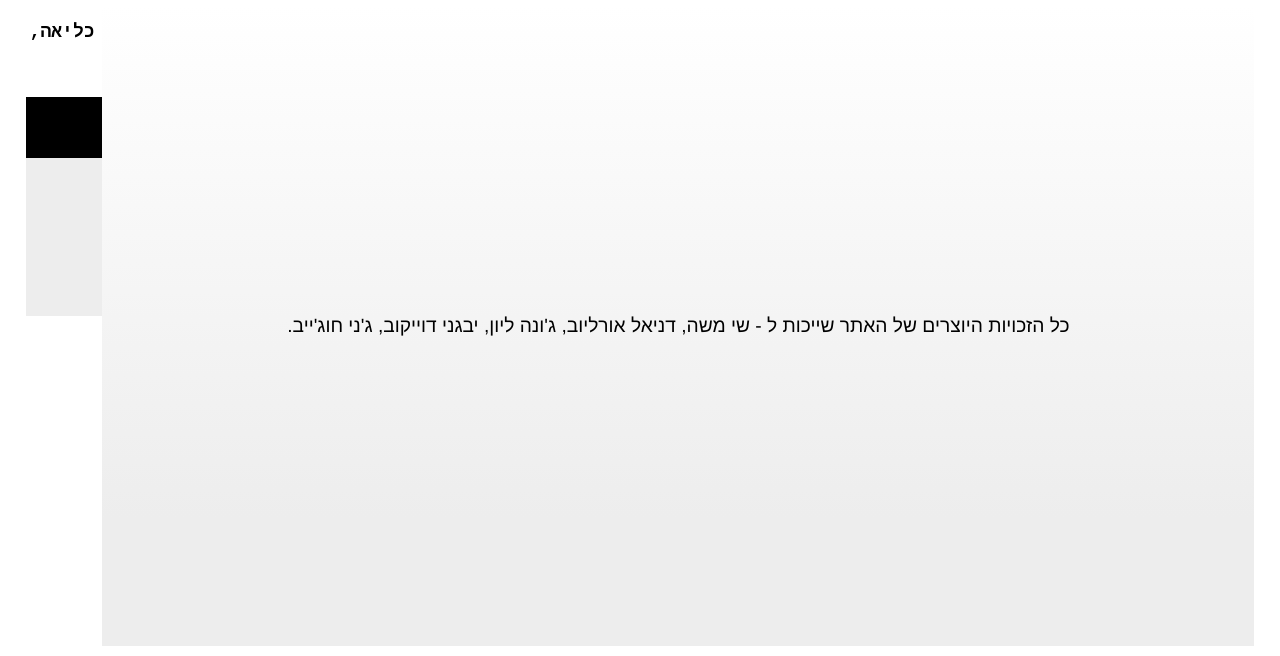
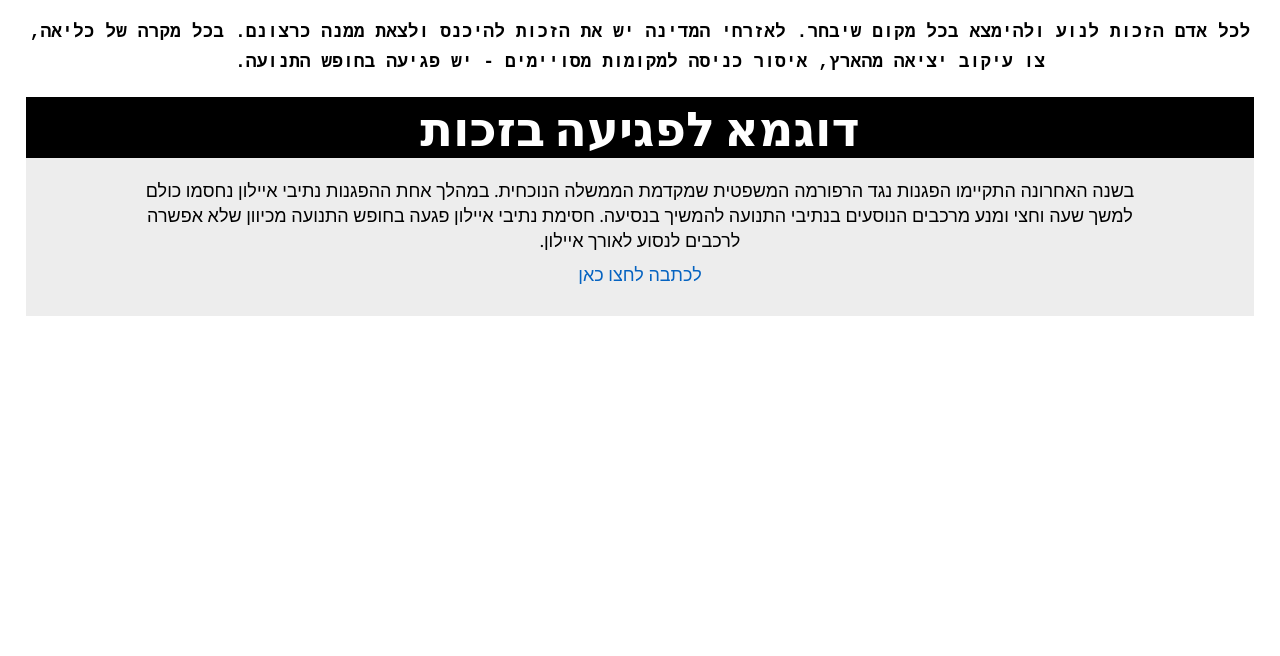
Before and after one commit to sm7654/ezrahot_avoda, a plain HTML site: page tnoa.html in a window 1280 px wide. Shown: the part 144-800 px from the top of the page. Drawn offline with Linux system fonts and the light colour scheme.

Commit message:
Update tnoa.html

```diff
--- a/tnoa.html
+++ b/tnoa.html
@@ -32,8 +32,6 @@
         </section>
     </main>
 
-    <div class="footer" style="top: 150px;">
-        <p style="text-align: center;">כל הזכויות היוצרים של האתר שייכות ל - שי משה, דניאל אורליוב, ג'ונה ליון, יבגני דוייקוב, ג'ני חוג'ייב.</p>
-    </div>
+
 </body>
 </html>
```
